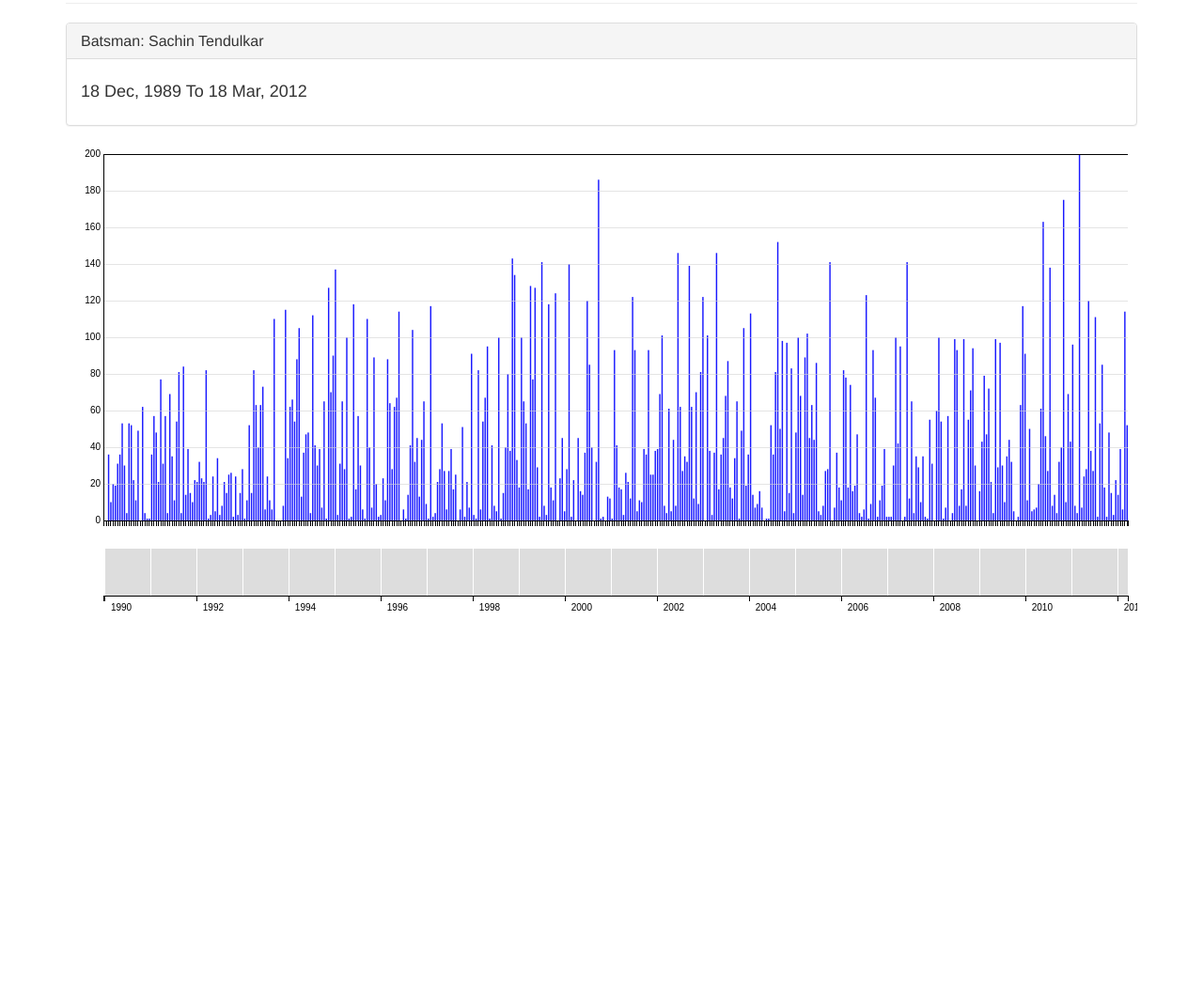
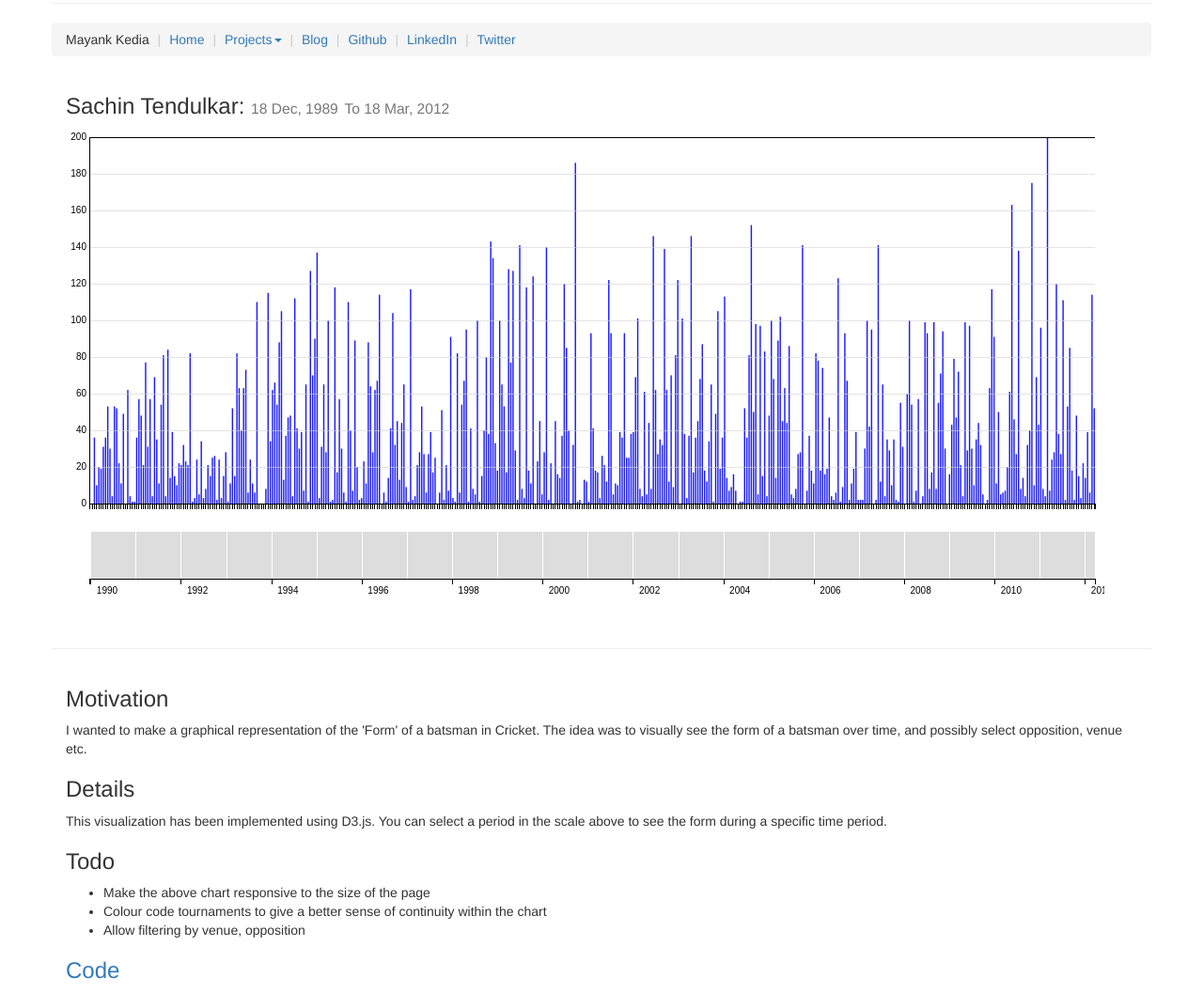
Before and after one commit to mickeykedia/mickeykedia.github.io, a plain HTML site: page batsman_form_analysis.html in a window 1280 px wide. Shown: the part 96-1153 px from the top of the page at 94% size. Before the commit the page ends 800 px from the top, so only its background shows below. Drawn offline with nearby package versions, Linux system fonts and the light colour scheme.

Commit message:
batsman form analysis page has been slightly changed

```diff
--- a/batsman_form_analysis.html
+++ b/batsman_form_analysis.html
@@ -52,6 +52,10 @@
 		     	stroke:lightgrey;
 		     	opacity: 0.6;
 		     }
+			.breadcrumb>li + li:before{
+		        content:"|\00a0";
+		    }
+
 
 		}
 
@@ -67,21 +71,56 @@
 		<!-- D3js CDN -->
 	    <script src="https://cdnjs.cloudflare.com/ajax/libs/d3/3.5.16/d3.min.js"></script>
         <div class="container">
+        	<div class="row">
         	<div class="page-header">
         		<h1>Batsman Form Analysis <small>(Cricket)</small></h1>
+            </div>
+            <ol class="breadcrumb">
+              <li>Mayank Kedia</li>
+              <li><a href="../">Home</a></li>
+              <li class="dropdown"><a href="#" class="dropdown-toggle" data-toggle="dropdown" role="button" aria-haspopup="true" aria-expanded="false">Projects<span class="caret"></span></a>
+              <ul class="dropdown-menu">
+                <li><a href="../epl_twitter.html">EPL Twitter</a></li>
+                <li><a href="#">Driver Telematic Signatures</a></li>
+                <li><a href="#">Matrix Factorization</a></li>
+                <li><a href="../personal_search_vault.html">Search Vault</a></li>
+                <li role="separator" class="divider"></li>
+                <li><a href="../election_charts.html">Election Charts</a></li>
+                <li><a href="">Batsman Form Analysis</a></li>
+                <li><a href="../mumbai_pop_map.html">Mumbai Population Density</a></li>
+                <li><a href="#">India Maps</a></li>
+              </ul>
 
-        	</div>
+               </li>
+              <li><a href="https://moonsixpence.wordpress.com/">Blog</a></li>
+              <li><a href="https://github.com/mickeykedia/">Github</a></li>
+              <li><a href="https://linkedin.com/in/mayankkedia/">LinkedIn</a></li>
+              <li><a href="https://twitter.com/moonsixpence/">Twitter</a></li>
+            </ol>
 
-        	<div class="panel panel-default">
-        		<div class="panel-heading">
-			    	<h3 class="panel-title">Batsman: Sachin Tendulkar</h3>
-				</div>
-				<div class="panel-body">
-		        	<h4> <span id="from_date">From Date</span> To <span id="to_date">To Date</span></h4>
+        	<div class="col-md-12">
+		    	<h3>Sachin Tendulkar: <small id="from_date">From Date</small> <small>To </small><small id="to_date">To Date</small></h3>
 
-				</div>
 			</div>
         	<div class="graph"> </div>
+        	<div class="page-header">
+        	</div>
+        	<div class="col-md-12">
+		    	<h3>Motivation</h3>
+		    	<p>I wanted to make a graphical representation of the 'Form' of a batsman in Cricket. The idea was to visually see the form of a batsman over time, and possibly select opposition, venue etc.</p>
+		    	<h3>Details</h3>
+		    	This visualization has been implemented using D3.js. You can select a period in the scale above to see the form during a specific time period.
+		    	<h3>Todo</h3>
+		    	<ul>
+		    		<li>Make the above chart responsive to the size of the page</li>
+		    		<li>Colour code tournaments to give a better sense of continuity within the chart</li>
+		    		<li>Allow filtering by venue, opposition</li>
+		    	</ul>
+		    	<h3><a href="https://github.com/mickeykedia/mickeykedia.github.io/blob/master/batsman_form_analysis.html">Code</a></h3>
+			</div>
+
+
+        </div>
         	<!-- All html elements go here. You can have multiple containers, and look -->
         	<!-- up class container-fluid if you want the container to span the entire page -->
 
@@ -96,7 +135,7 @@
 	    	var container_width = d3.select('body .container').style('width');
 	    	var margin = {top: 10, right: 10, bottom: 100, left: 40},
 	    		margin2 = {top: 430, right: 10, bottom: 20, left: 40},
-			    width = 1140 - margin.left - margin.right,
+			    width = 1120 - margin.left - margin.right,
 			    height = 500 - margin.top - margin.bottom,
 			    height2 = 500 - margin2.top - margin2.bottom,
 			    // Height of svg element for the Legend
@@ -160,9 +199,7 @@
 				})
 				.attr("data-content", function(d){
 					return  "<p> vs "+d['opposition/short_name']+" ("+dateFormat(parseDate(d['match/startdate']))+")</p><p><b>Series</b>: "+d['series/name']+"</p><p><b>Location</b>: "+d['ground/small_name'] + "</p>" ;
-				})
-
-				;
+				});
 			};
 
 
```
